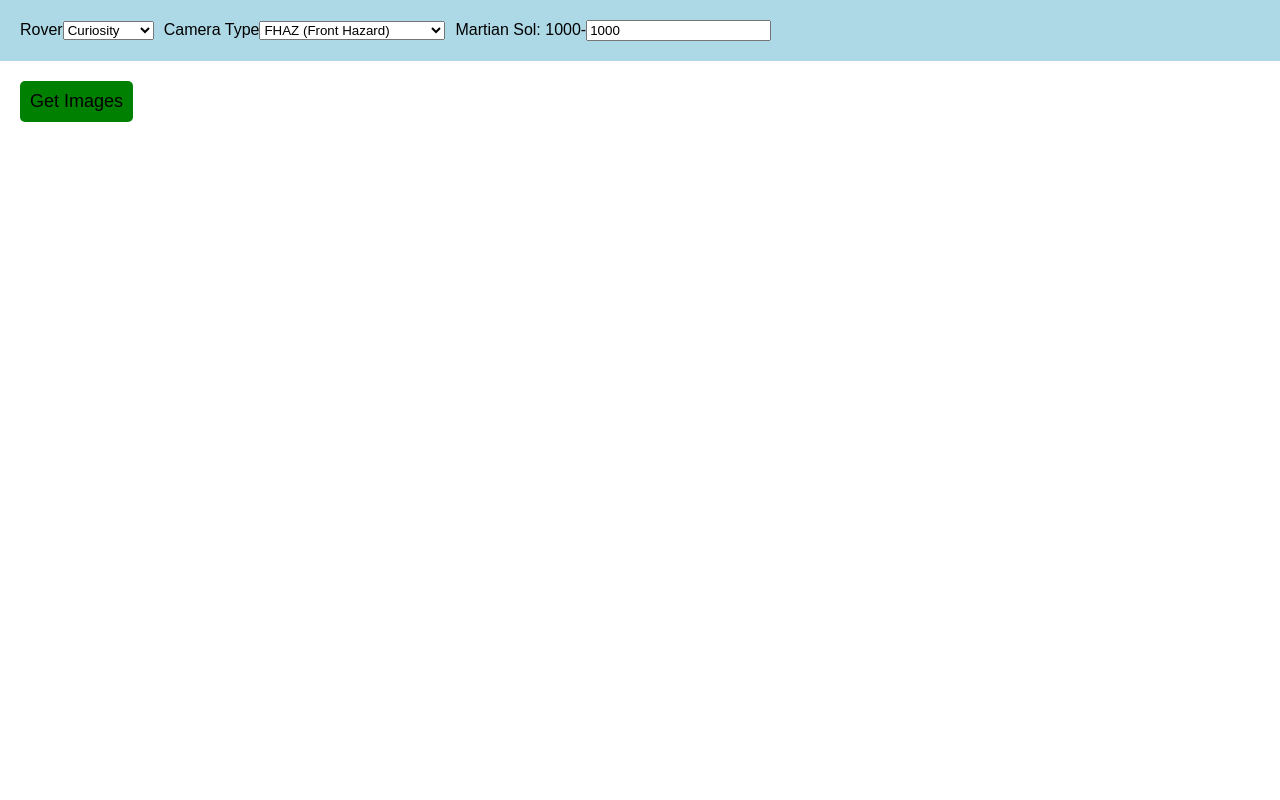
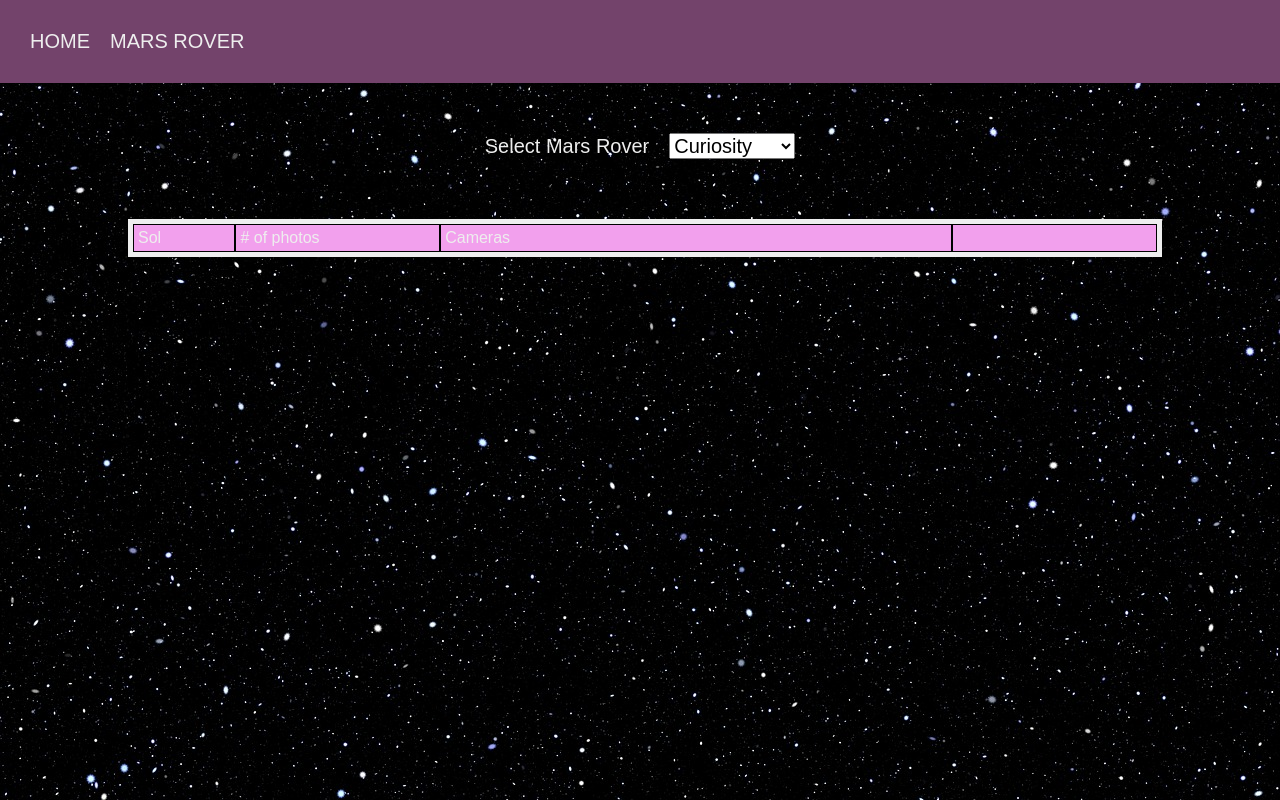
Before and after one commit to austinChappell/day-47-assignment, a React app: page /#/mars_rover in a window 1280 px wide. Built offline with nearby package versions, Linux system fonts and the light colour scheme.

Commit message:
using manifest with terrible design

```diff
--- a/package.json
+++ b/package.json
@@ -6,6 +6,7 @@
     "node-sass": "^4.5.3",
     "react": "^15.6.1",
     "react-dom": "^15.6.1",
+    "react-router-dom": "^4.2.2",
     "react-scripts": "1.0.12"
   },
   "scripts": {
--- /dev/null
+++ b/src/components/APIKey.js
@@ -0,0 +1,3 @@
+const key = 'OYT5Pkf9MbKyDFcrLnZbJ7X2CTQZv7qllMFwhKVS';
+
+export default key;
--- a/src/components/App.js
+++ b/src/components/App.js
@@ -1,14 +1,27 @@
 import React, { Component } from 'react';
 
-import GetImageForm from './GetImageForm';
+import { HashRouter as Router, Route, Switch } from 'react-router-dom';
+
+import Home from './Home';
+import MarsRover from './MarsRover';
+import Navbar from './Navbar';
+import RoverPhotos from './RoverPhotos';
 
 class App extends Component {
 
   render() {
     return (
-      <div>
-        <GetImageForm />
-      </div>
+      <Router>
+        <div className="App">
+          <Navbar />
+          <Switch>
+            <Route path="/mars_rover/photos/rover/:rover/sol/:sol/camera/:camera" component={RoverPhotos} />
+            <Route path="/mars_rover/photos/rover/:rover/sol/:sol" component={RoverPhotos} />
+            <Route path="/mars_rover" component={MarsRover} />
+            <Route path="/" component={Home} />
+          </Switch>
+        </div>
+      </Router>
     );
   }
 }
--- a/src/components/GetImageButton.js
+++ /dev/null
@@ -1,22 +0,0 @@
-import React, { Component } from 'react';
-
-class GetImageButton extends Component {
-  render() {
-    const btnStyle = {
-      backgroundColor: 'green',
-      padding: '10px',
-      fontSize: '18px',
-      border: 'none',
-      margin: '20px',
-      borderRadius: '5px',
-      cursor: 'pointer'
-    }
-    return (
-      <div>
-        <button style={btnStyle} onClick={this.props.fetchRoverImage}>Get Images</button>
-      </div>
-    )
-  }
-}
-
-export default GetImageButton;
--- a/src/components/GetImageForm.js
+++ /dev/null
@@ -1,133 +0,0 @@
-import React, { Component } from 'react';
-
-import GetImageButton from './GetImageButton';
-import ImageDisplay from './ImageDisplay';
-
-const API_KEY = "OYT5Pkf9MbKyDFcrLnZbJ7X2CTQZv7qllMFwhKVS";
-
-function findSol(userInput, solArray) {
-  while (solArray.indexOf(userInput) === -1) {
-    userInput++;
-    if (userInput > solArray[solArray.length - 1]) {
-      userInput = 1000;
-    }
-  }
-  return userInput;
-}
-
-class GetImageForm extends Component {
-
-  constructor() {
-    super();
-
-    this.state = {
-      roverValue: 'Curiosity',
-      cameraValue: 'fhaz',
-      solValue: '1000',
-      photos: [],
-      maxSol: '',
-      photoDays: []
-    };
-  }
-
-  handleRover = (e) => {
-    this.getMaxSol(e.target.value);
-    this.setState({
-      roverValue: e.target.value
-    });
-  }
-
-  handleCamera = (e) => {
-    this.setState({
-      cameraValue: e.target.value
-    });
-  }
-
-  handleSol = (e) => {
-    this.setState({
-      solValue: e.target.value
-    });
-  }
-
-  fetchRoverImage = () => {
-    let nearestSol = findSol(this.state.solValue, this.state.photoDays);
-    console.log('NEAREST SOL IS ', nearestSol);
-    fetch(`https://api.nasa.gov/mars-photos/api/v1/rovers/${this.state.roverValue}/photos?sol=${nearestSol}&camera=${this.state.cameraValue}&api_key=${API_KEY}`).then((response) => {
-      return response.json();
-    }).then((results) => {
-      console.log(results);
-      this.setState({photos: results.photos})
-    })
-  }
-
-  getMaxSol = (rover) => {
-    fetch(`https://api.nasa.gov/mars-photos/api/v1/manifests/${rover}?api_key=${API_KEY}`).then((response) => {
-      return response.json();
-    }).then((results) => {
-      console.log(results.photo_manifest.photos);
-      let photoDays = [];
-      photoDays = results.photo_manifest.photos.map((photo) => {
-        return photo.sol;
-      })
-      console.log('photoDays', photoDays);
-      this.setState({
-        maxSol: results.photo_manifest.max_sol,
-        photoDays
-      });
-    })
-  }
-
-  componentDidMount() {
-    this.getMaxSol(this.state.roverValue);
-  }
-
-  render() {
-    console.log('STATE', this.state);
-    let rover = null;
-    let roverCamera = null;
-    let roverInfo = null;
-
-    const inputMargin = {marginRight: "10px"}
-
-    if (this.state.photos.length > 0) {
-      let roverDetails = this.state.photos[0].rover;
-      rover = this.state.roverValue;
-      roverCamera = 'Camera: ' + this.state.photos[0].camera.full_name;
-      roverInfo = `${rover} launched on ${roverDetails.launch_date} and landed on Mars on ${roverDetails.landing_date}. It has taken ${roverDetails.total_photos} photos since landing.`
-    }
-
-    return (
-      <div>
-        <form style={{backgroundColor: 'lightblue', padding: '20px'}}>
-          <label htmlFor="rover">Rover</label>
-          <select style={inputMargin} onChange={this.handleRover} id="rover" value={this.state.roverValue}>
-            <option value="Curiosity">Curiosity</option>
-            <option value="Opportunity">Opportunity</option>
-            <option value="Spirit">Spirt</option>
-          </select>
-          <label htmlFor="camera">Camera Type</label>
-          <select style={inputMargin} onChange={this.handleCamera} id="camera" value={this.state.cameraValue}>
-            <option value="fhaz">FHAZ (Front Hazard)</option>
-            <option value="rhaz">RHAZ (Rear Hazard)</option>
-            <option value="navcam">NAVCAM (Navigation Cam)</option>
-          </select>
-          <label htmlFor="sol">Martian Sol: 1000-{this.state.maxSol}</label>
-          <input style={inputMargin} type="number" onChange={this.handleSol} max={this.state.maxSol} min="1000" value={this.state.solValue}/>
-        </form>
-        <GetImageButton fetchRoverImage={this.fetchRoverImage} />
-        <div style={{textAlign: 'center'}}>
-          <h2>{rover}</h2>
-          <p>{roverInfo}</p>
-          <h3>{roverCamera}</h3>
-        </div>
-        <div style={{display: 'flex', flexWrap: 'wrap', justifyContent: 'space-around'}}>
-          {this.state.photos.map((photo, index) => {
-            return <ImageDisplay photo={photo} key={index} />
-          })}
-        </div>
-      </div>
-    )
-  }
-}
-
-export default GetImageForm;
--- /dev/null
+++ b/src/components/Home.js
@@ -0,0 +1,13 @@
+import React, { Component } from 'react';
+
+class Home extends Component {
+  render() {
+    return (
+      <div className="Home">
+        <h1>Home Page</h1>
+      </div>
+    )
+  }
+}
+
+export default Home;
--- a/src/components/ImageDisplay.js
+++ b/src/components/ImageDisplay.js
@@ -4,9 +4,9 @@ class ImageDisplay extends Component {
   render() {
     const photo = this.props.photo;
     return (
-      <div style={{flexBasis: '40%'}}>
-        <p style={{marginBottom: 0}}>Photo taken on {photo.earth_date}</p>
-        <img style={{maxWidth: '300px'}} src={photo.img_src} alt={photo.id} />
+      <div className="ImageDisplay">
+        <p>Photo taken on {photo.earth_date}</p>
+        <img src={photo.img_src} alt={photo.id} />
       </div>
     )
   }
--- /dev/null
+++ b/src/components/MarsRover.js
@@ -0,0 +1,54 @@
+import React, { Component } from 'react';
+
+import api_key from './APIKey';
+
+import RoverData from './RoverData';
+
+class MarsRover extends Component {
+
+  constructor() {
+    super();
+
+    this.state = {
+      rover: 'Curiosity',
+      photoManifest: {
+        photos: []
+      }
+    };
+  }
+
+  handleRoverChange = (e) => {
+    this.fetchManifest(e.target.value);
+  }
+
+  componentDidMount() {
+    this.fetchManifest(this.state.rover);
+  }
+
+  fetchManifest = (rover) => {
+    fetch(`https://api.nasa.gov/mars-photos/api/v1/manifests/${rover}?api_key=${api_key}`).then((response) => {
+      return response.json();
+    }).then((results) => {
+      this.setState({
+        rover,
+        photoManifest: results.photo_manifest
+      })
+    })
+  }
+
+  render() {
+    return (
+      <div className="MarsRover">
+        <label>Select Mars Rover</label>
+        <select onChange={this.handleRoverChange}>
+          <option value="Curiosity">Curiosity</option>
+          <option value="Opportunity">Opportunity</option>
+          <option value="Spirit">Spirt</option>
+        </select>
+          <RoverData photoManifest={this.state.photoManifest} rover={this.state.rover} />
+      </div>
+    )
+  }
+}
+
+export default MarsRover;
--- /dev/null
+++ b/src/components/Navbar.js
@@ -0,0 +1,16 @@
+import React, { Component } from 'react';
+
+import { Link } from 'react-router-dom';
+
+class Navbar extends Component {
+  render() {
+    return (
+      <div className="Navbar">
+        <Link to="/">Home</Link>
+        <Link to="/mars_rover">Mars Rover</Link>
+      </div>
+    )
+  }
+}
+
+export default Navbar;
--- /dev/null
+++ b/src/components/RoverData.js
@@ -0,0 +1,35 @@
+import React, { Component } from 'react';
+
+import { Link } from 'react-router-dom';
+
+class RoverData extends Component {
+  render() {
+    const photoURL = `/mars_rover/photos/rover/${this.props.rover}/sol/`;
+    return (
+      <div className="RoverData">
+        <div className="table-header">
+          <div className="sol">Sol</div>
+          <div className="num-of-photos"># of photos</div>
+          <div className="cameras">Cameras</div>
+          <div className="view-button"></div>
+        </div>
+        {this.props.photoManifest.photos.map((data, index) => {
+          return (
+            <div key={index} className="table-row">
+              <div className="sol">{data.sol}</div>
+              <div className="num-of-photos">{data.total_photos}</div>
+              <div className="cameras">
+                {data.cameras.map((camera, index) => {
+                  return <Link key={index} className="camera" to={photoURL + data.sol + '/camera/' + camera}>{camera}</Link>
+                })}
+              </div>
+              <div className="view-button"><Link to={photoURL + data.sol}>View Photos</Link></div>
+            </div>
+          )
+        })}
+      </div>
+    )
+  }
+}
+
+export default RoverData;
--- /dev/null
+++ b/src/components/RoverPhotos.js
@@ -0,0 +1,45 @@
+import React, { Component } from 'react';
+
+import api_key from './APIKey';
+
+import ImageDisplay from './ImageDisplay';
+
+class RoverPhotos extends Component {
+
+  constructor() {
+    super();
+
+    this.state = {
+      data: [],
+    }
+  }
+
+  componentDidMount() {
+    const rover = this.props.match.params.rover;
+    const sol = this.props.match.params.sol;
+    let url;
+    this.props.match.params.camera ? url = `https://api.nasa.gov/mars-photos/api/v1/rovers/${rover}/photos?sol=${sol}&camera=${this.props.match.params.camera}&api_key=${api_key}` : url = `https://api.nasa.gov/mars-photos/api/v1/rovers/${rover}/photos?sol=${sol}&api_key=${api_key}`;
+    fetch(url).then((response) => {
+      return response.json();
+    }).then((results) => {
+      this.setState({
+        data: results.photos
+      })
+    })
+  }
+
+  render() {
+    return (
+      <div>
+        <h1>Rover Photos {this.props.match.params.sol}</h1>
+        <div className="images-render">
+          {this.state.data.map((photo, index) => {
+            return <ImageDisplay key={index} photo={photo} />
+          })}
+        </div>
+      </div>
+    )
+  }
+}
+
+export default RoverPhotos;
--- a/src/styles/App.scss
+++ b/src/styles/App.scss
@@ -1,5 +1,20 @@
+$color-primary: #73436B;
+$color-secondary: #F2A0ED;
+$color-black: #000;
+$color-white: #eee;
+
 body {
   margin: 0;
   padding: 0;
   font-family: sans-serif;
+  background-image: url('./images/stars-background.jpg');
+  background-color: $color-black;
+  background-size: cover;
+  background-attachment: fixed;
 }
+
+@import './ImageDisplay';
+@import './MarsRover';
+@import './Navbar';
+@import './RoverData';
+@import './RoverPhotos';
--- /dev/null
+++ b/src/styles/ImageDisplay.scss
@@ -0,0 +1,15 @@
+.ImageDisplay {
+  flex-basis: 40%;
+  background-color: $color-secondary;
+  border: 3px solid $color-white;
+  padding: 10px;
+  box-sizing: border-box;
+  margin: 25px;
+  p {
+    margin-bottom: 0;
+  }
+  img {
+    width: 100%;
+    max-height: 400px;
+  }
+}
--- /dev/null
+++ b/src/styles/MarsRover.scss
@@ -0,0 +1,13 @@
+.MarsRover {
+  text-align: center;
+  margin-top: 40px;
+  label {
+    font-size: 20px;
+    color: $color-white;
+    margin-right: 20px;
+  }
+  select {
+    font-size: 20px;
+    margin: 10px auto;
+  }
+}
--- /dev/null
+++ b/src/styles/Navbar.scss
@@ -0,0 +1,14 @@
+.Navbar {
+  background-color: $color-primary;
+  padding: 30px;
+  a {
+    color: $color-white;
+    font-size: 20px;
+    text-transform: uppercase;
+    text-decoration: none;
+    margin-right: 20px;
+    &:hover {
+      color: $color-secondary;
+    }
+  }
+}
--- /dev/null
+++ b/src/styles/RoverData.scss
@@ -0,0 +1,43 @@
+@mixin tableFlex {
+  display: flex;
+  &>div {
+    border: 1px solid black;
+    padding: 4px;
+    box-sizing: border-box;
+  }
+  .sol {
+    flex-basis: 10%;
+  }
+  .num-of-photos {
+    flex-basis: 20%;
+  }
+  .cameras {
+    flex-basis: 50%;
+    .camera {
+      padding: 0 3px;
+    }
+  }
+  .view-button {
+    flex-basis: 20%;
+  }
+}
+
+.RoverData {
+  border: 5px solid $color-white;
+  text-align: left;
+  width: 80%;
+  margin: 50px 10%;
+  background-color: rgba(0,0,0,0.7);
+  color: $color-white;
+  .table-header {
+    background-color: $color-secondary;
+    width: 100%;
+    @include tableFlex;
+  }
+  .table-row {
+    @include tableFlex;
+  }
+  a {
+    color: $color-white;
+  }
+}
--- /dev/null
+++ b/src/styles/RoverPhotos.scss
@@ -0,0 +1,5 @@
+.images-render {
+  display: flex;
+  flex-wrap: wrap;
+  justify-content: space-around;
+}
```
Also changed, not shown: src/images/stars-background.jpg (added), src/index.css, 1 other file.
